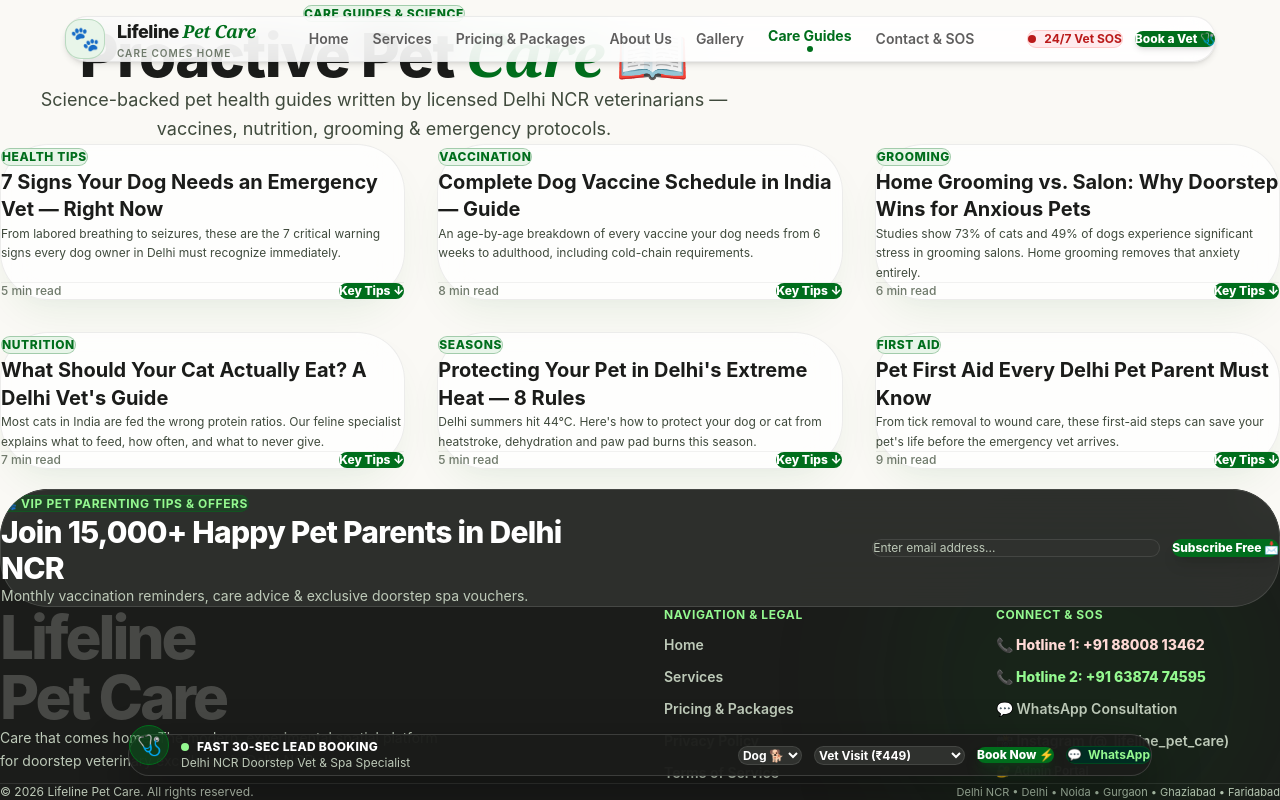
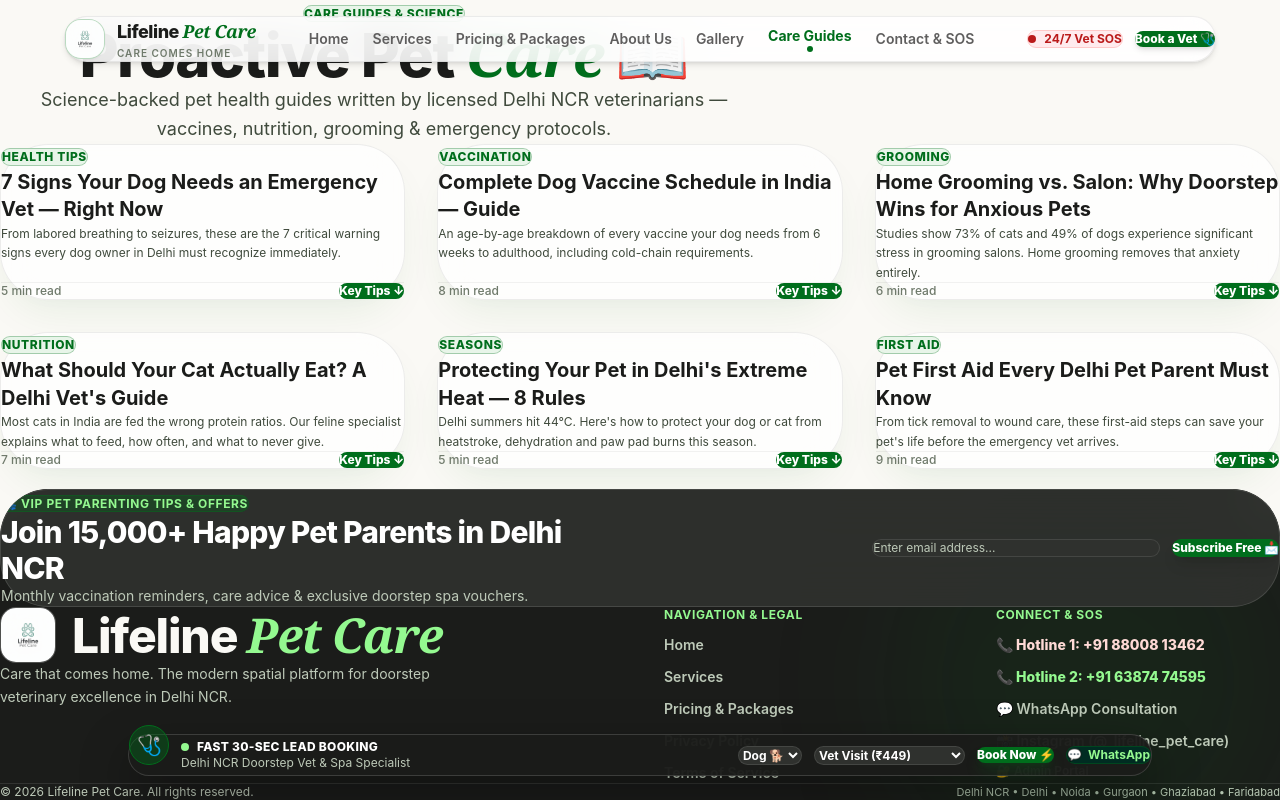
Before and after one commit to lifelinepetcare46/Lifelinepetcarev3, a Next.js app: page /blog in a window 1280 px wide. Built offline with nearby package versions, Linux system fonts and the light colour scheme.

Commit message:
Integrate official logo3.png branding image across Navbar, Footer, and Preloader screen

```diff
--- a/components/Footer.jsx
+++ b/components/Footer.jsx
@@ -65,11 +65,16 @@
       {/* MAIN STITCH FOOTER GRID */}
       <div className="max-w-7xl mx-auto px-6 md:px-16 grid grid-cols-1 md:grid-cols-4 gap-12 relative z-10">
         <div className="col-span-1 md:col-span-2 space-y-4">
-          <div className="font-extrabold text-4xl sm:text-6xl text-[#FAF9F5] opacity-20 tracking-tighter leading-none font-sans">
-            Lifeline <br /> Pet Care
+          <div className="flex items-center gap-4">
+            <div className="w-14 h-14 rounded-2xl bg-white/10 p-2 border border-white/15 overflow-hidden shrink-0">
+              <img src="/logo3.png" alt="Lifeline Pet Care Logo" className="w-full h-full object-contain" />
+            </div>
+            <div className="font-extrabold text-3xl sm:text-5xl text-[#FAF9F5] tracking-tight font-sans">
+              Lifeline <span className="text-[#94F990] italic font-serif">Pet Care</span>
+            </div>
           </div>
           <p className="text-sm text-[#BECAB9] max-w-md leading-relaxed">
-            Care that comes home. The modern, experimental spatial platform for doorstep veterinary excellence in Delhi NCR.
+            Care that comes home. The modern spatial platform for doorstep veterinary excellence in Delhi NCR.
           </p>
         </div>
 
--- a/components/Navbar.jsx
+++ b/components/Navbar.jsx
@@ -27,8 +27,8 @@
       >
         {/* LOGO */}
         <Link href="/" className="flex items-center gap-3 group shrink-0">
-          <div className="w-10 h-10 rounded-2xl bg-[#E8F5E9] border border-[#006E1C]/20 flex items-center justify-center text-2xl group-hover:scale-105 transition-transform">
-            🐾
+          <div className="w-10 h-10 rounded-2xl bg-[#E8F5E9] border border-[#006E1C]/20 flex items-center justify-center p-1 group-hover:scale-105 transition-transform overflow-hidden shadow-xs">
+            <img src="/logo3.png" alt="Lifeline Pet Care Logo" className="w-full h-full object-contain" />
           </div>
           <div className="flex flex-col">
             <span className="text-lg font-extrabold tracking-tight text-[#1B1C1A] group-hover:text-[#006E1C] transition-colors">
@@ -90,8 +90,8 @@
         style={{ left: 0, right: 0, marginLeft: "auto", marginRight: "auto" }}
       >
         <Link href="/" className="flex items-center gap-2.5">
-          <div className="w-8 h-8 rounded-full bg-[#E8F5E9] border border-[#006E1C]/20 flex items-center justify-center text-lg">
-            🐾
+          <div className="w-8 h-8 rounded-full bg-[#E8F5E9] border border-[#006E1C]/20 flex items-center justify-center p-0.5 overflow-hidden">
+            <img src="/logo3.png" alt="Lifeline Pet Care Logo" className="w-full h-full object-contain" />
           </div>
           <span className="text-base font-extrabold tracking-tight text-[#1B1C1A]">
             Lifeline <span className="text-[#006E1C] italic font-serif">Pet Care</span>
@@ -122,8 +122,8 @@
         <div className="md:hidden fixed inset-0 z-[60] bg-[#1B1C1A]/95 backdrop-blur-2xl p-6 flex flex-col justify-between text-white animate-fadeIn">
           <div className="flex justify-between items-center pt-2 pb-6 border-b border-white/10">
             <div className="flex items-center gap-3">
-              <div className="w-10 h-10 rounded-2xl bg-[#006E1C] flex items-center justify-center text-xl">
-                🐾
+              <div className="w-10 h-10 rounded-2xl bg-[#006E1C] flex items-center justify-center p-1 overflow-hidden">
+                <img src="/logo3.png" alt="Lifeline Pet Care Logo" className="w-full h-full object-contain" />
               </div>
               <div>
                 <h3 className="text-lg font-bold text-white">Lifeline Pet Care</h3>
--- a/components/Preloader.jsx
+++ b/components/Preloader.jsx
@@ -35,8 +35,8 @@
           <div className="absolute inset-0 rounded-full border-4 border-[#006E1C]/20 border-t-[#006E1C] animate-spin" />
           <div className="absolute inset-2 rounded-full border-4 border-[#4CAF50]/30 border-b-[#4CAF50] animate-spin duration-1000 reverse" />
 
-          <div className="w-16 h-16 rounded-full bg-[#E8F5E9] flex items-center justify-center text-3xl shadow-inner animate-pulse">
-            🐾
+          <div className="w-16 h-16 rounded-full bg-[#E8F5E9] flex items-center justify-center p-2.5 shadow-inner animate-pulse overflow-hidden border border-[#006E1C]/20">
+            <img src="/logo3.png" alt="Lifeline Pet Care Logo" className="w-full h-full object-contain" />
           </div>
         </div>
 
```
